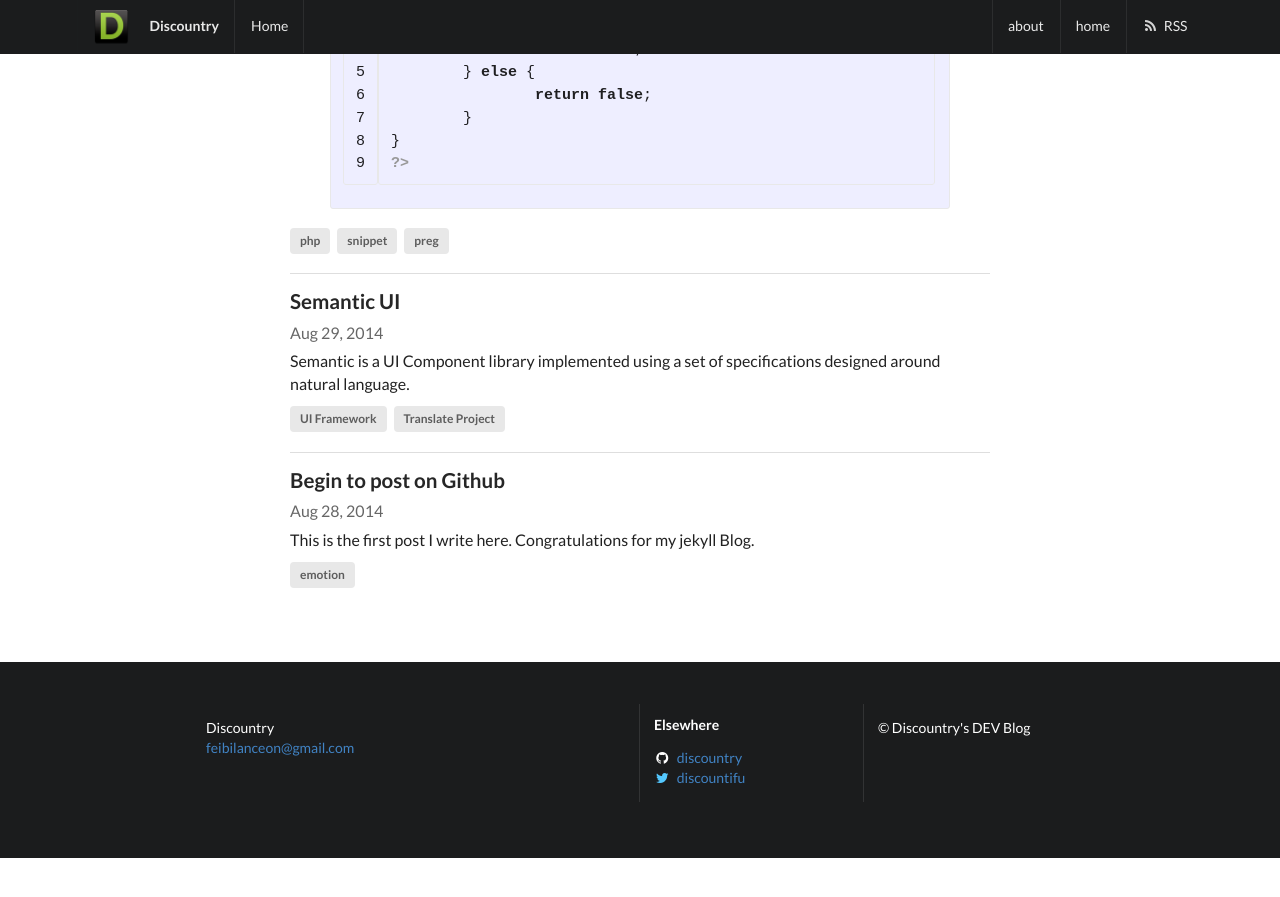
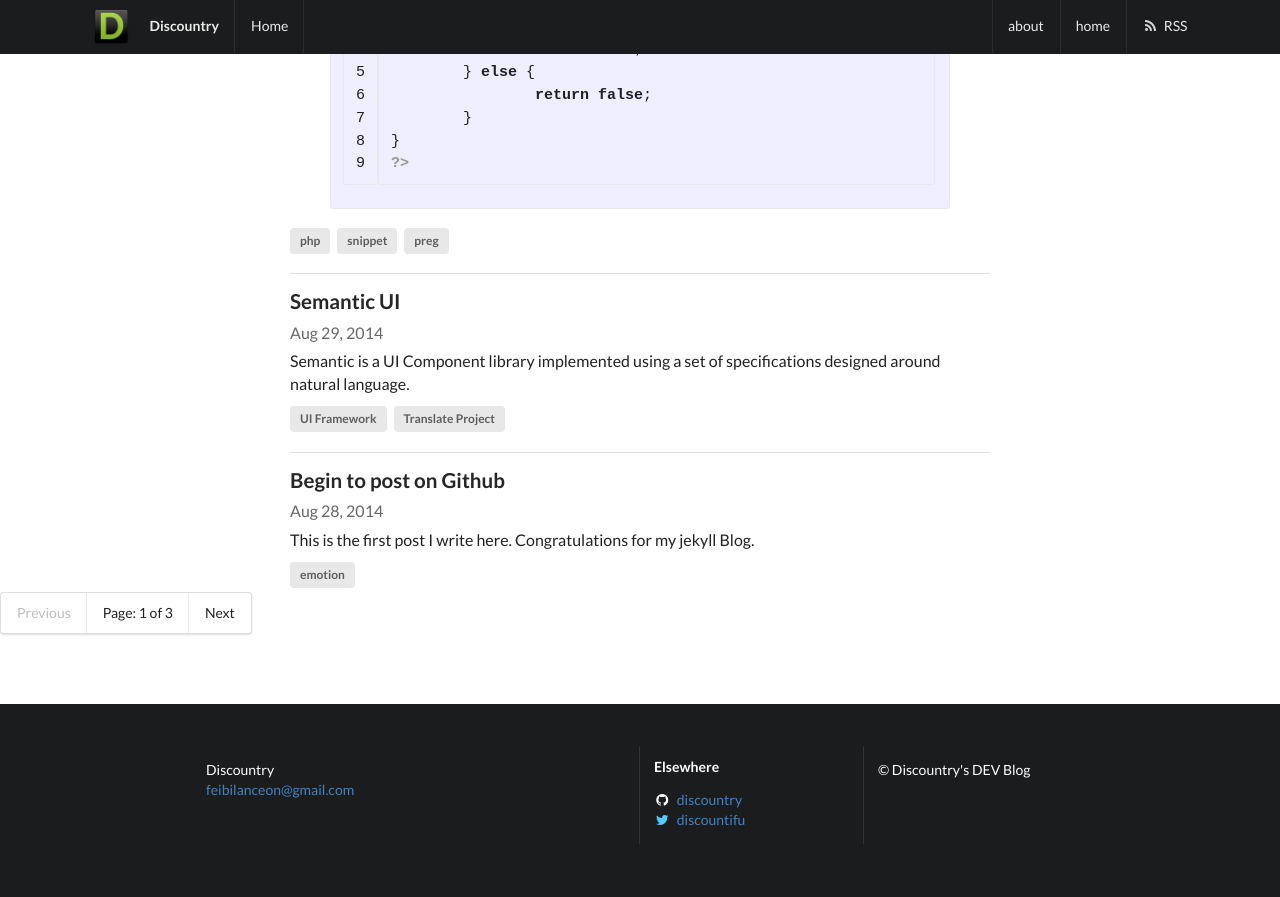
Before and after one commit to discountry/discountry.github.io, a Jekyll site: the page built from index.html, in a window 1280 px wide and 900 px high, scrolled down 1513 px. Shown: the top 897 px of the window. Built offline with Jekyll 4.4.1, drawn with Linux system fonts in a browser that asks for light colours; nearby versions of some CDN libraries; the list of posts is cut into pages by our own code; before the commit the page ends 2371 px from its top, so only the background shows below that.

Commit message:
add pagination

```diff
--- a/_config.yml
+++ b/_config.yml
@@ -10,3 +10,6 @@
 # Build settings
 permalink: pretty
 markdown: kramdown
+
+#Pagination
+paginate: 5
--- /dev/null
+++ b/_includes/pagination.html
@@ -0,0 +1,14 @@
+<!-- Pagination links -->
+<div class="ui pagination menu">
+  {% if paginator.previous_page %}
+    <a href="{{ paginator.previous_page_path }}" class="previous item">Previous</a>
+  {% else %}
+    <span class="disabled item">Previous</span>
+  {% endif %}
+  <span class="page_number item">Page: {{ paginator.page }} of {{ paginator.total_pages }}</span>
+  {% if paginator.next_page %}
+    <a href="{{ paginator.next_page_path }}" class="next item">Next</a>
+  {% else %}
+    <span class="disabled item">Next</span>
+  {% endif %}
+</div>
--- a/_layouts/default.html
+++ b/_layouts/default.html
@@ -11,6 +11,8 @@
     	{{ content }}
     </div>
 
+	{% include pagination.html %}
+
     {% include footer.html %}
 
   </body>
```
